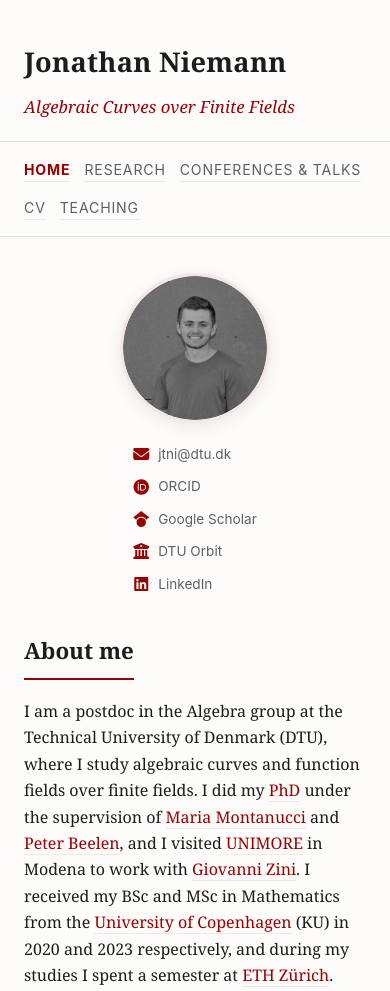
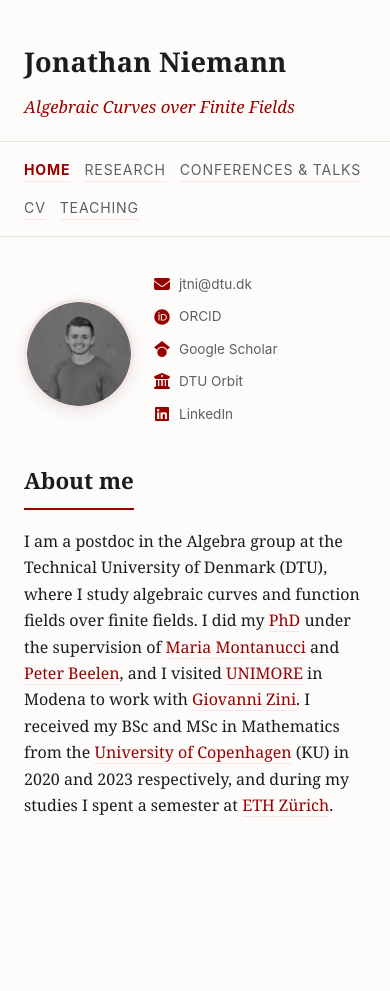
Before and after one commit to jonathanniemann/jonathanniemann.github.io, a plain HTML site: page index.html in a window 390 px wide. After the commit the page ends 914 px from the top, so only its background shows below. Drawn offline with Linux system fonts and the light colour scheme.

Commit message:
Update style.css to fix mobile issue

```diff
--- a/style.css
+++ b/style.css
@@ -144,13 +144,26 @@ body {
 @media (max-width: 700px) {
   .page-layout {
     flex-direction: column;
-    align-items: center;
+    align-items: stretch;
     gap: 28px;
     padding-top: 36px;
   }
   .sidebar {
     position: static;
     flex: none;
+    display: flex;
+    align-items: center;
+    gap: 20px;
+    text-align: left;
+  }
+  .sidebar-photo {
+    margin: 0;
+    flex: 0 0 auto;
+    width: 110px;
+    height: 110px;
+  }
+  .social-links {
+    display: block;
   }
 }
 
```
